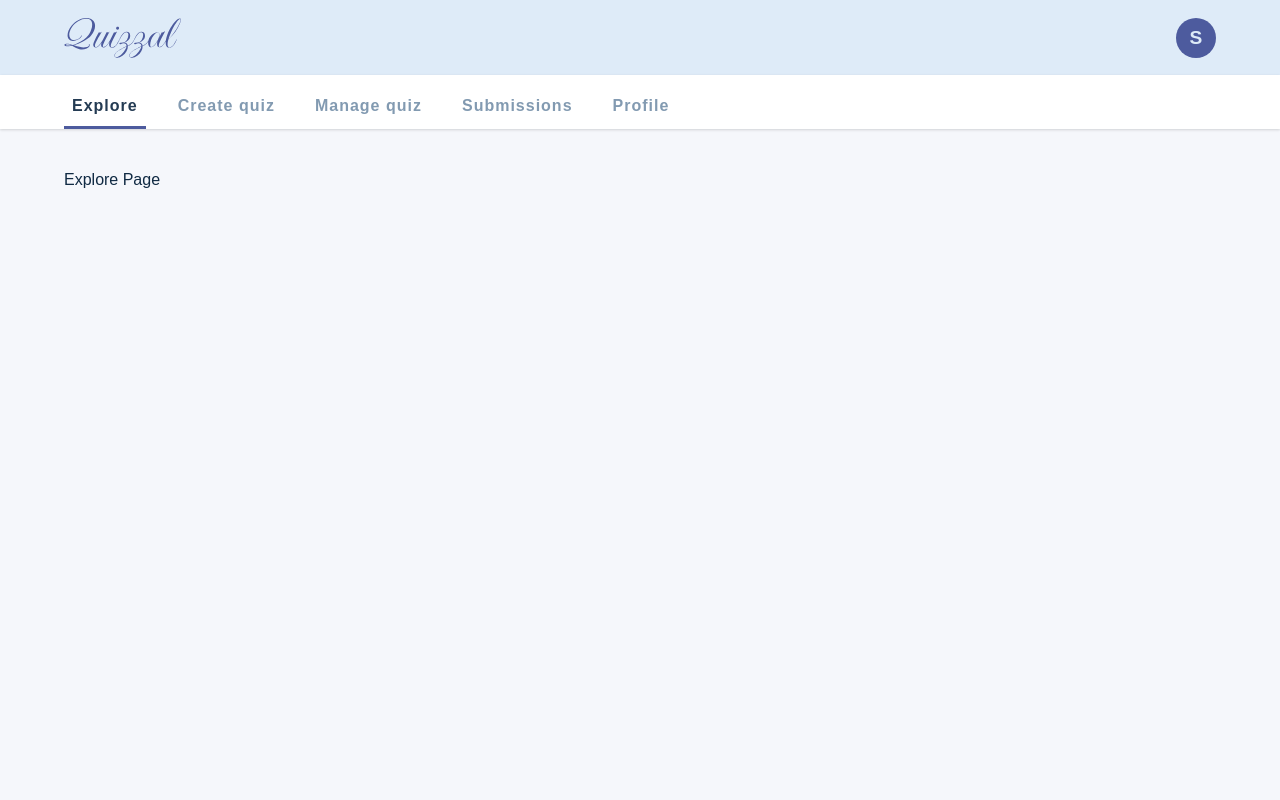
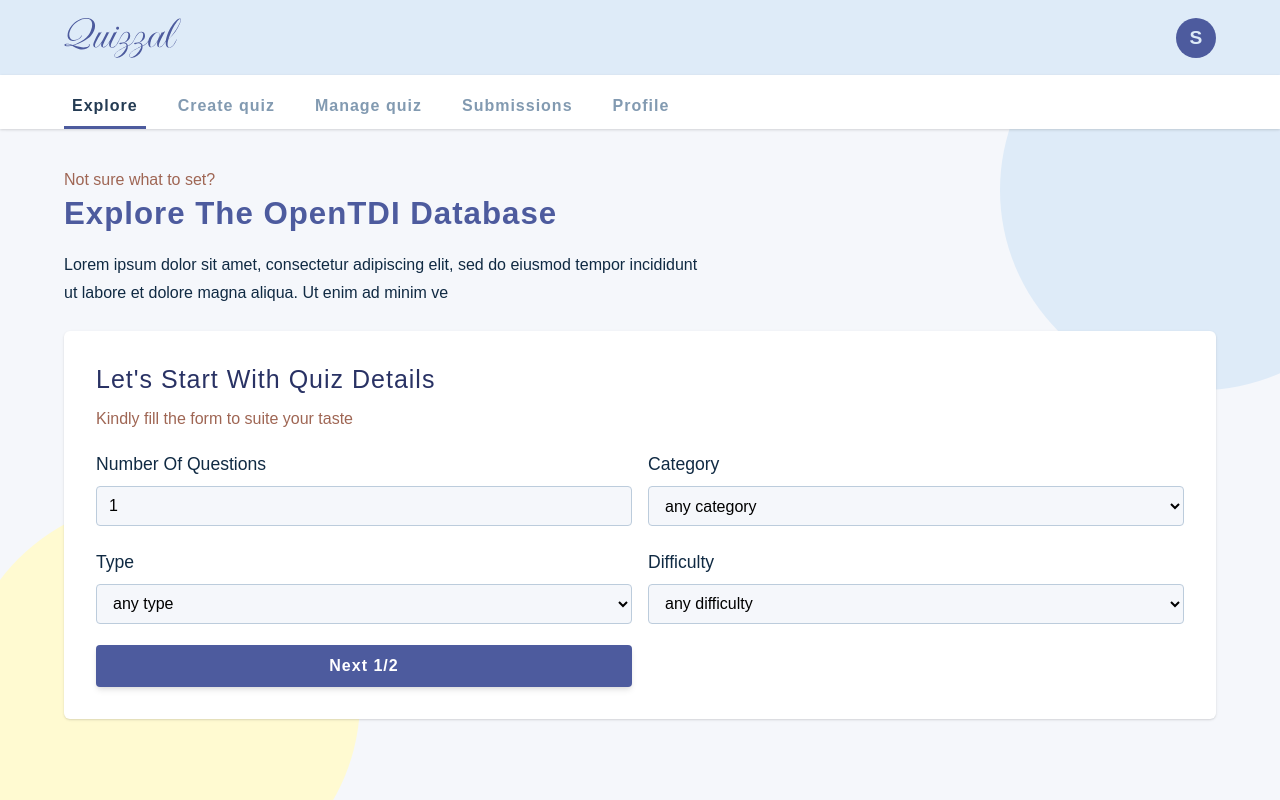
Before and after one commit to Moshood1426/Quiz-App, a React (Create React App) app in the folder client/: page / in a window 1280 px wide. Built offline with nearby package versions, Linux system fonts and the light colour scheme; sample sign-in values are in the browser's storage.

Commit message:
initiated explore page design

```diff
--- /dev/null
+++ b/client/src/assets/wrappers/ExploreDB.tsx
@@ -0,0 +1,79 @@
+import styled from "styled-components";
+
+const Wrapper = styled.div`
+  .explore-title {
+    color: var(--primary-200);
+    font-weight: bold;
+    position: relative;
+    z-index: 1;
+  }
+  .explore-sub-title {
+    color: var(--primary-brown);
+    position: relative;
+    z-index: 1;
+  }
+  .explore-details {
+    position: relative;
+    z-index: 1;
+  }
+  .form-card {
+    background-color: white;
+    padding: 2em;
+    box-shadow: var(--shadow-1);
+    border-radius: 6px;
+    position: relative;
+    z-index: 1;
+  }
+
+  .form-title {
+    color: var(--primary-300);
+    margin-bottom: 0.4em;
+  }
+
+  .form-sub-title {
+    color: var(--primary-brown);
+    margin: 0;
+    margin-bottom: 1em;
+  }
+
+  .number-input {
+    margin-bottom: 1.3em;
+  }
+
+  ::before {
+    content: "";
+    background: var(--primary-400);
+    border-radius: 50%;
+    position: fixed;
+    width: 400px;
+    height: 400px;
+    right: -120px;
+    top: -10px;
+    z-index: 0;
+  }
+
+  ::after {
+    content: "";
+    background: #fffad1;
+    border-radius: 50%;
+    position: fixed;
+    width: 400px;
+    height: 400px;
+    left: -40px;
+    bottom: -100px;
+    z-index: 0;
+  }
+
+  .btn {
+    padding: .75em;
+  }
+
+  @media (min-width: 800px) {
+    .form-element {
+      display: grid;
+      grid-template-columns: 1fr 1fr;
+      grid-column-gap: 1em;
+    }
+  }
+`;
+export default Wrapper;
--- a/client/src/assets/wrappers/Navbar.tsx
+++ b/client/src/assets/wrappers/Navbar.tsx
@@ -2,6 +2,9 @@ import styled from "styled-components";
 
 const Wrapper = styled.nav`
   background-color: var(--primary-100);
+  position: relative;
+  z-index: 1;
+
   .nav-container {
     display: flex;
     align-items: center;
--- a/client/src/assets/wrappers/SharedLayout.tsx
+++ b/client/src/assets/wrappers/SharedLayout.tsx
@@ -35,6 +35,8 @@ const Wrapper = styled.div`
   .actions {
     background-color: var(--white);
     box-shadow: var(--shadow-1);
+    position: relative;
+    z-index: 1;
   }
 
   .actions-container {
--- a/client/src/pages/dashboard/Explore.tsx
+++ b/client/src/pages/dashboard/Explore.tsx
@@ -1,11 +1,104 @@
-import React from 'react'
+import React, { useState } from "react";
+import { FormSelectItem } from "../../components";
+import Wrapper from "../../assets/wrappers/ExploreDB";
+
+const initialState = {
+  numOfQuestions: 1,
+  difficulty: "any difficulty",
+  category: "any category",
+  type: "any type",
+  difficultyOptions: ["any difficulty", "easy", "medium", "hard"],
+  categoryOptions: [
+    "any category",
+    "General Knowledge",
+    "Entertainment: Books",
+    "Entertainment: Film",
+    "Entertainment: Music",
+    "Entertainment: Musicals and Theater",
+    "Entertainment: Television",
+    "Entertainment: Video Games",
+    "Entertainment: Board Games",
+    "Science & nature",
+    "Science: Computer",
+    "Science: Mathematics",
+    "Mythology",
+    "Sports",
+    "Geography",
+    "History",
+    "Politics",
+    "Art",
+    "Celebrities",
+    "Animals",
+    "Vehicles",
+    "Entertainment: Comics",
+    "Science: Gadgets",
+  ],
+  typeOptions: ["any type", "Multiple Choice", "True/False"],
+};
 
 const Explore = () => {
+  const [formPage, setFormPage] = useState(1);
+  const [formData, setFormData] = useState(initialState);
+
+  const handleChange = (
+    event: React.ChangeEvent<HTMLInputElement | HTMLSelectElement>
+  ) => {
+    const name = event.target.name;
+    const value = event.target.value;
+    setFormData(() => ({ ...formData, [name]: value }));
+  };
+
   return (
-    <div>
-      Explore Page
-    </div>
-  )
-}
+    <Wrapper>
+      <span className="explore-sub-title">Not sure what to set?</span>
+      <h3 className="explore-title">Explore The OpenTDI Database</h3>
+      <p className="explore-details">
+        Lorem ipsum dolor sit amet, consectetur adipiscing elit, sed do eiusmod
+        tempor incididunt ut labore et dolore magna aliqua. Ut enim ad minim ve
+      </p>
+      <form className="form-card">
+        <h4 className="form-title">Let's start with Quiz Details</h4>
+        <p className="form-sub-title">
+          Kindly fill the form to suite your taste
+        </p>
+        <div className="form-element">
+          <div className="number-input">
+            <label htmlFor="numOfQuestions" className="formLabel">
+              Number of Questions
+            </label>
+            <input
+              type="number"
+              min="1"
+              max="50"
+              name="numOfQuestions"
+              value={formData.numOfQuestions}
+              onChange={(event) => handleChange(event)}
+              className="formInput"
+            />
+          </div>
+          <FormSelectItem
+            name={"category"}
+            value={formData.category}
+            onChange={(event) => handleChange(event)}
+            options={formData.categoryOptions}
+          />
+          <FormSelectItem
+            name={"type"}
+            value={formData.type}
+            onChange={(event) => handleChange(event)}
+            options={formData.typeOptions}
+          />
+          <FormSelectItem
+            name={"difficulty"}
+            value={formData.difficulty}
+            onChange={(event) => handleChange(event)}
+            options={formData.difficultyOptions}
+          />
+          <button className="btn">Next 1/2</button>
+        </div>
+      </form>
+    </Wrapper>
+  );
+};
 
-export default Explore
+export default Explore;
```
